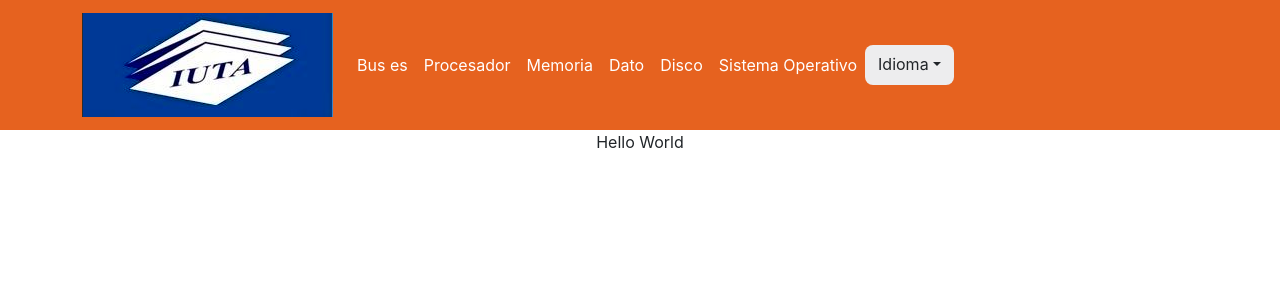
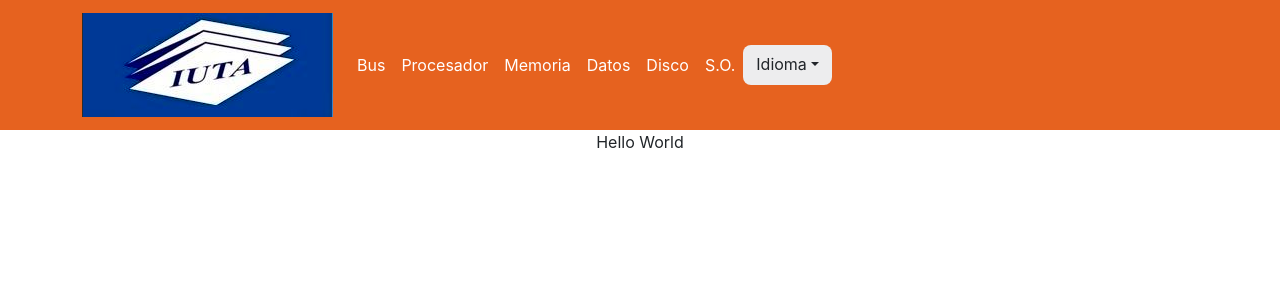
Before and after one commit to CarlosArgelio/iuta-iii-adc-eval2, a React (Create React App) app: page / in a window 1280 px wide. Shown: the top 300 px of the page. Built offline with nearby package versions, Linux system fonts and the light colour scheme.

Commit message:
fix: config globals json translation in header

```diff
--- a/src/components/commons/header/header.jsx
+++ b/src/components/commons/header/header.jsx
@@ -22,11 +22,11 @@ const Headers = () => {
             </Navbar.Brand>
             <Nav className="me-auto">
                 <Nav.Link href="#home" style={{color: styles.colorWhite}}> {t('components.header.bus')} </Nav.Link>
-                <Nav.Link href="#features" style={{color: styles.colorWhite}}>Procesador</Nav.Link>
-                <Nav.Link href="#pricing" style={{color: styles.colorWhite}}>Memoria</Nav.Link>
-                <Nav.Link href="#pricing" style={{color: styles.colorWhite}}>Dato</Nav.Link>
-                <Nav.Link href="#pricing" style={{color: styles.colorWhite}}>Disco</Nav.Link>
-                <Nav.Link href="#pricing" style={{color: styles.colorWhite}}>Sistema Operativo</Nav.Link>
+                <Nav.Link href="#features" style={{color: styles.colorWhite}}> {t('components.header.processor')} </Nav.Link>
+                <Nav.Link href="#pricing" style={{color: styles.colorWhite}}> {t('components.header.memory')} </Nav.Link>
+                <Nav.Link href="#pricing" style={{color: styles.colorWhite}}> {t('components.header.data')} </Nav.Link>
+                <Nav.Link href="#pricing" style={{color: styles.colorWhite}}> {t('components.header.disk')} </Nav.Link>
+                <Nav.Link href="#pricing" style={{color: styles.colorWhite}}> {t('components.header.so')}  </Nav.Link>
 
                 <DropDownButton />
 
--- a/src/translations/en/global.json
+++ b/src/translations/en/global.json
@@ -1,7 +1,12 @@
 {
     "components": {
         "header": {
-            "bus": "Bus en"
+            "bus": "Bus",
+            "processor": "Processor",
+            "memory": "Memory",
+            "data": "Data",
+            "disk": "Disk",
+            "so": "S.O."
         }
     }
 }
--- a/src/translations/es/global.json
+++ b/src/translations/es/global.json
@@ -1,7 +1,12 @@
 {
     "components": {
         "header": {
-            "bus": "Bus es"
+            "bus": "Bus",
+            "processor": "Procesador",
+            "memory": "Memoria",
+            "data": "Datos",
+            "disk": "Disco",
+            "so": "S.O."
         }
     }
 }
```
